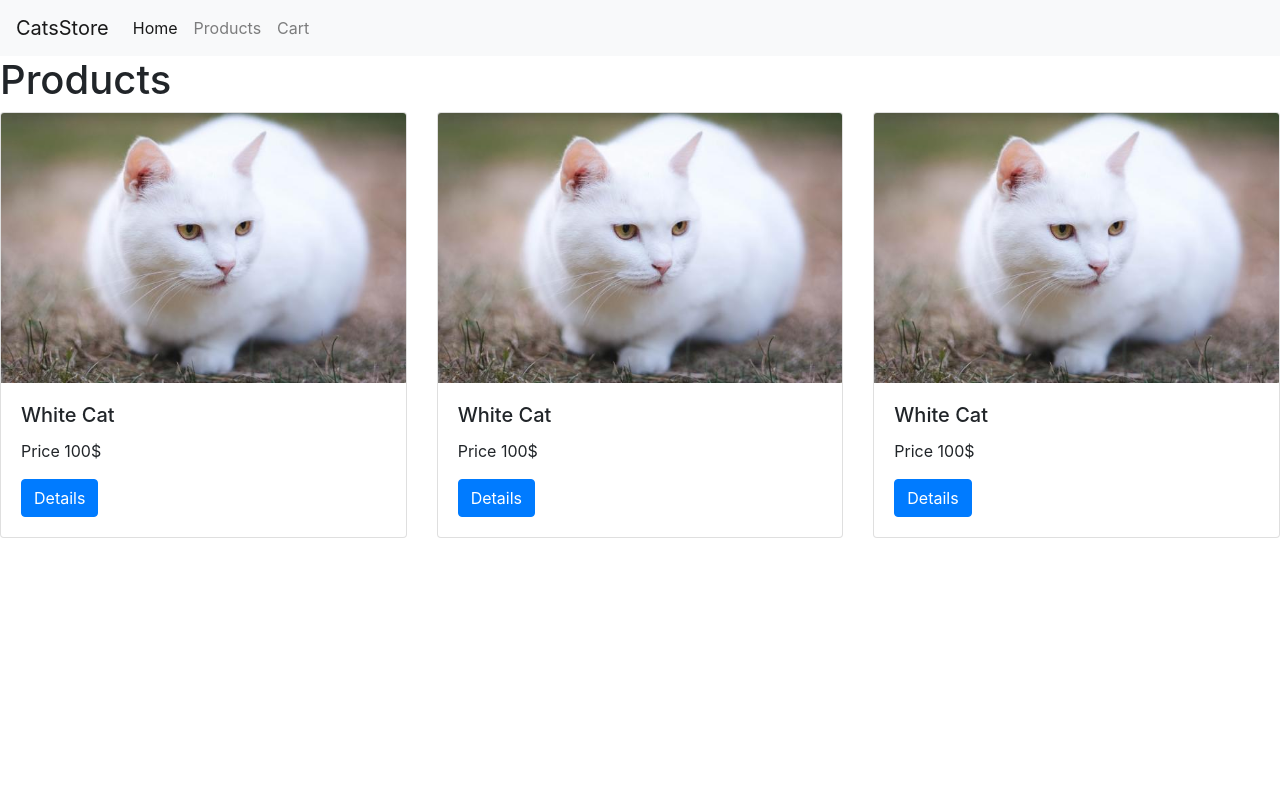
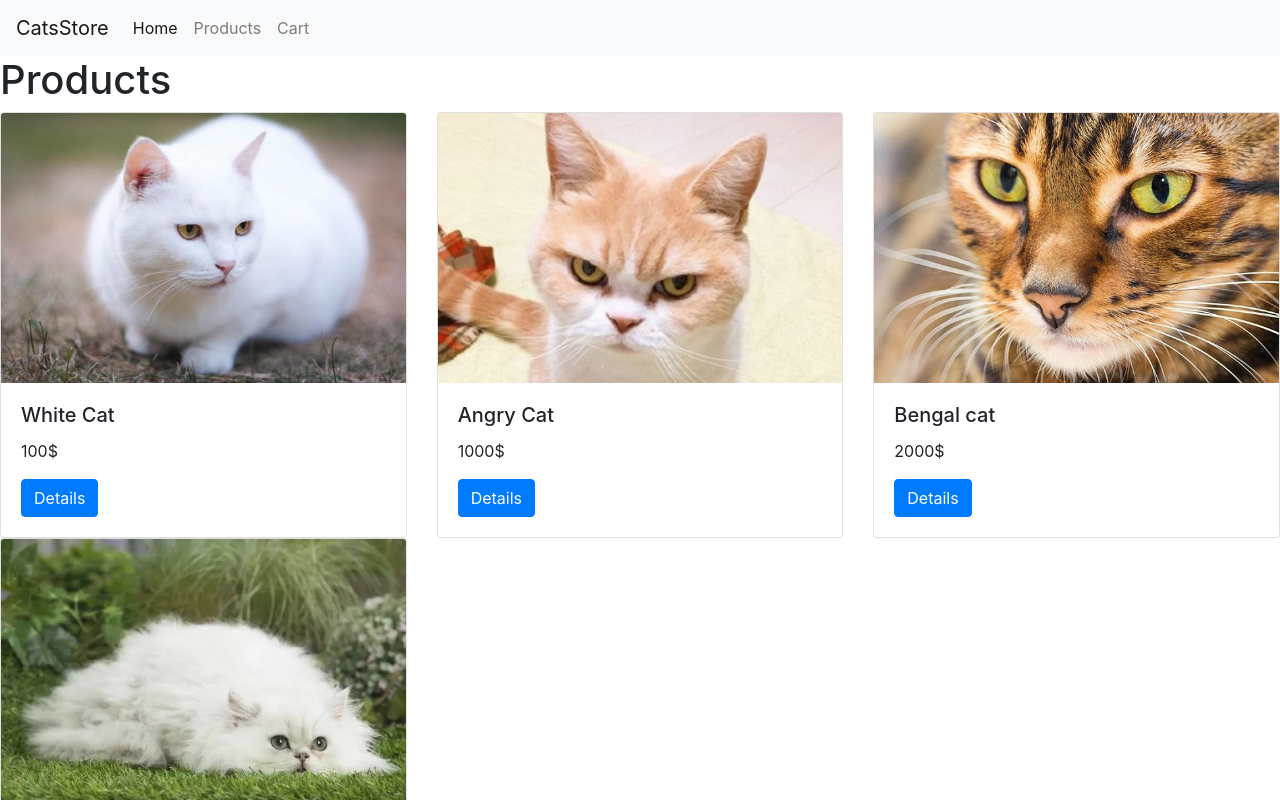
Before and after one commit to shokrshokr/react-step-by-step, a React (Create React App) app: page /products in a window 1280 px wide. Shown: the top 800 px of the page. Built offline with nearby package versions, Linux system fonts and the light colour scheme.

Commit message:
048-part8-Redux

```diff
--- a/src/Components/ProductItem.js
+++ b/src/Components/ProductItem.js
@@ -1,13 +1,15 @@
 import React from 'react'
 
-function ProductItem() {
+function ProductItem(props) {
+  const {product} = props
+
   return (
     <div className="card">
-        <img className="card-img-top" src={'/imgs/1.jpg'} alt="Card image cap" />
+        <img className="card-img-top" src={product.image} alt="Card image cap" />
         <div className="card-body">
-            <h5 className="card-title">White Cat</h5>
-            <p className="card-text">Price 100$</p>
-            <a href="#" className="btn btn-primary">Details</a>
+            <h5 className="card-title">{product.name}</h5>
+            <p className="card-text">{product.price}$</p>
+            <a href={"/products/" + product.id} className="btn btn-primary">Details</a>
         </div>
     </div>
   )
--- /dev/null
+++ b/src/api/products.js
@@ -0,0 +1,9 @@
+import Products from "./products.json";
+
+export function getAll(){
+    return Promise.resolve(Products);
+}
+
+export default {
+    getAll
+}
--- /dev/null
+++ b/src/api/products.json
@@ -0,0 +1,30 @@
+[
+  {
+    "id": 1,
+    "name": "White Cat",
+    "price": 100,
+    "image": "/imgs/1.jpg",
+    "description": "Lorem Ipsum is simply dummy text of the printing and typesetting industry. Lorem Ipsum has been the\n          industry's standard dummy text ever since the 1500s, when an unknown printer took a galley of type and scrambled it to make a type specimen book."
+  },
+  {
+    "id": 2,
+    "name": "Angry Cat",
+    "price": 1000,
+    "image": "/imgs/2.jpg",
+    "description": "Lorem Ipsum is simply dummy text of the printing and typesetting industry. Lorem Ipsum has been the\n          industry's standard dummy text ever since the 1500s, when an unknown printer took a galley of type and scrambled it to make a type specimen book."
+  },
+  {
+    "id": 3,
+    "name": "Bengal cat",
+    "price": 2000,
+    "image": "/imgs/3.jpg",
+    "description": "Lorem Ipsum is simply dummy text of the printing and typesetting industry. Lorem Ipsum has been the\n          industry's standard dummy text ever since the 1500s, when an unknown printer took a galley of type and scrambled it to make a type specimen book."
+  },
+  {
+    "id": 4,
+    "name": "Persian cat",
+    "price": 150,
+    "image": "/imgs/4.webp",
+    "description": "Lorem Ipsum is simply dummy text of the printing and typesetting industry. Lorem Ipsum has been the\n          industry's standard dummy text ever since the 1500s, when an unknown printer took a galley of type and scrambled it to make a type specimen book."
+  }
+]
--- a/src/pages/Products.js
+++ b/src/pages/Products.js
@@ -1,25 +1,39 @@
 import React from 'react'
 import ProductItem from "../Components/ProductItem"
+import ProductsApi from "../api/products"
 
-function Products() {
+class Products extends React.Component {
+
+  state = {
+    products: [],
+  }
+
+  componentDidMount(){
+    ProductsApi.getAll()
+      .then(data => {
+        this.setState({
+          products: data
+        })
+      })
+  }
+
+  render(){
     return (
       <div>
           <h1>Products</h1>
 
           <div className="row">
-            <div className={'col-4'}>
-              <ProductItem  />
+            {this.state.products.map(product =>
+              <div className={'col-4'} key={product.id}>
+                <ProductItem product={product}  />
               </div>
+            )}
 
-            <div className={'col-4'}>
-              <ProductItem  />
-            </div>
-            <div className={'col-4'}>
-              <ProductItem  />
-            </div>
           </div>
       </div>
     )
   }
 
+}
+
 export default Products
```
Lines whose indentation alone changed are shown as unchanged.
